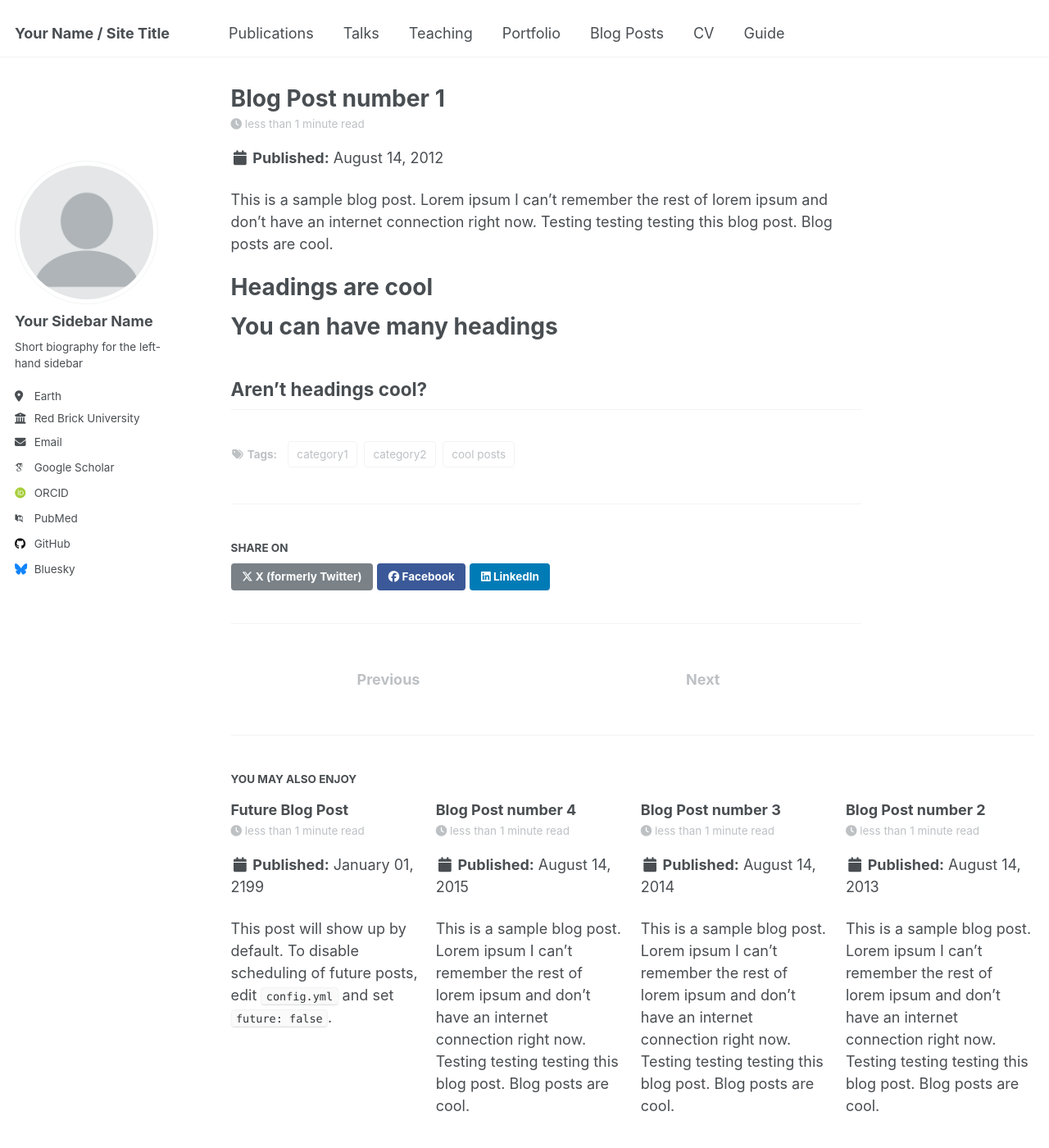
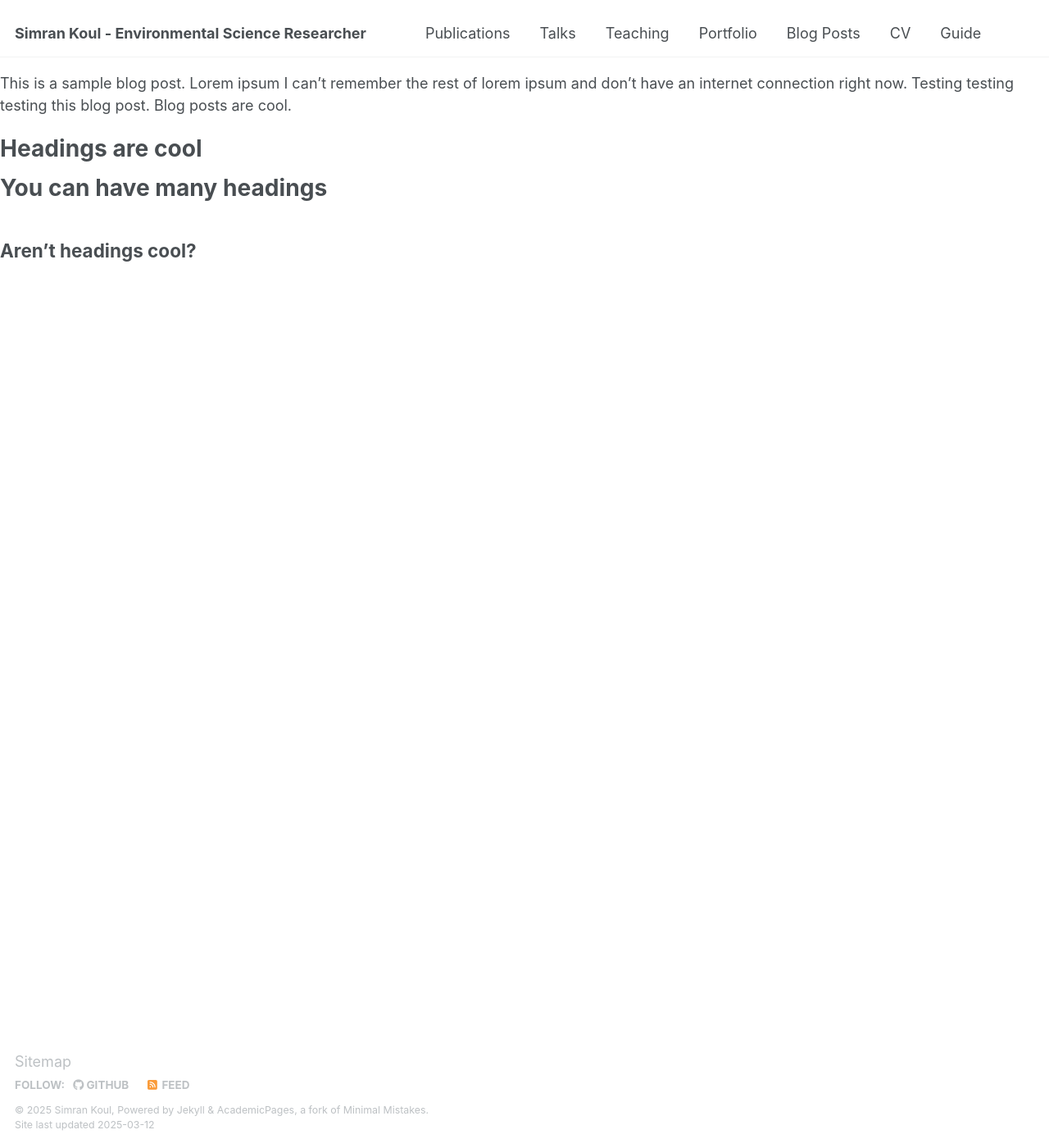
Before and after one commit to simkoul/simkoul.github.io, a Jekyll site: the page built from _posts/2012-08-14-blog-post-1.md, in a window 1280 px wide and 1400 px high. Shown: the whole window at 82% size. Built offline with Jekyll 4.4.1, drawn with Linux system fonts in a browser that asks for light colours; some web fonts are replaced; our own code applies the rules of GitHub Pages for plain Markdown files; part of the change alters nothing that is shown; some of the changed text lies outside the part shown.

Commit message:
Update _config.yml

```diff
--- a/_config.yml
+++ b/_config.yml
@@ -9,73 +9,41 @@
 # Basic Site Settings
 locale                   : "en-US"
 site_theme               : "default"
-title                    : "Your Name / Site Title"
+title                    : "Simran Koul - Environmental Science Researcher"
 title_separator          : "-"
-name                     : &name "Your Name"
-description              : &description "personal description"
-url                      : https://academicpages.github.io # the base hostname & protocol for your site e.g. "https://[your GitHub username].github.io"
-baseurl                  : "" # the subpath of your site, e.g. "/blog"
-repository               : "academicpages/academicpages.github.io"
+name                     : &name "Simran Koul"
+description              : &description "PhD Student | Environmental Science & Air Pollution Research | Geospatial & Data Analysis"
+url                      : https://simkoul.github.io
+baseurl                  : ""
+repository               : "simkoul/simkoul.github.io"
 
-# Site Author - The following control what appear as part of the author content on the side bar.
-#               If a field is blank the icon and link will not appear, otherwise it will be shown.
-#               Additional customization can be done by editing /_includes/author-profile.html
 author:
-  # Biographic information
   avatar           : "profile.png"
-  name             : "Your Sidebar Name"
-  pronouns         : # example: "she/her"
-  bio              : "Short biography for the left-hand sidebar"
-  location         : "Earth"
-  employer         : "Red Brick University"
-  uri              : # URL
-  email            : "none@example.org"
+  name             : "Simran Koul"
+  pronouns         : "she/her"
+  bio              : "PhD Student at UCSB Bren School, focusing on Environmental Science, PM2.5 pollution, and geospatial analysis."
+  location         : "Santa Barbara, CA"
+  employer         : "University of California, Santa Barbara (UCSB)"
+  uri              : "https://www.bren.ucsb.edu"
+  email            : "simran.koul@ucsb.edu"
 
   # Academic websites
-  arxiv            : # URL - Update with the correct link to your profile
   googlescholar    : "https://scholar.google.com/citations?user=PS_CX0AAAAAJ"
-  impactstory      : # URL
-  orcid            : "http://orcid.org/yourorcidurl"
-  semantic         : # URL
-  pubmed           : "https://www.ncbi.nlm.nih.gov/pubmed/?term=john+snow"
-  researchgate     : # URL
-  scopus           : # URL
+  orcid            : "https://orcid.org/0000-0000-0000-0000" # Update with actual ORCID
+  researchgate     : "https://www.researchgate.net/profile/Simran-Koul"
+  scopus           : "https://www.scopus.com/authid/detail.uri?authorId=000000000000" # Update if available
 
   # Repositories and software development
-  bitbucket        : # Username - Update with your username on the site
-  codepen          : # Username
-  dribbble         : # Username
-  github           : "academicpages"
-  kaggle           : # Username
-  stackoverflow    : # User number or user number and name (i.e., use "1" or "1/jeff-atwood")
+  github           : "simkoul"
+  kaggle           : "simkoul" # If applicable
+  stackoverflow    : "1234567/simran-koul" # Update with correct ID if needed
 
   # Social media
-  bluesky          : "bsky.app" # Replace this with you Bluesky username
-  facebook         : # Username
-  flickr           : # Username
-  foursquare       : # Username
-  goodreads        : # Username
-  google_plus      : # Username
-  keybase          : # Username
-  instagram        : # Username
-  lastfm           : # Username
-  linkedin         : # Username
-  mastodon         : # URL
-  medium           : # URL
-  pinterest        : # Username
-  soundcloud       : # Username
-  steam            : # Username
-  telegram         : # URL
-  tumblr           : # Username
-  twitter          : # Username for X / Twitter
-  vine             : # Username
-  weibo            : # Username
-  wikipedia        : # Username
-  xing             : # Username
-  youtube          : # Username
-  zhihu            : # Username
+  linkedin         : "https://www.linkedin.com/in/simran-koul-ucsb"
+  twitter          : "simrankoul_" # If you want to use Twitter/X
+  instagram        : "skoul_research" # If you decide to use IG for research content
+  bluesky          : "bsky.app/simrankoul" # If applicable
 
-# Publication Category - The following the list of publication categories and their headings
 publication_category:
   books:
     title: 'Books'
@@ -84,270 +52,83 @@ publication_category:
   conferences:
     title: 'Conference Papers'
 
-# Site Settings
-teaser                   :  # filename of teaser fallback teaser image placed in /images/, .e.g. "500x300.png"
-breadcrumbs              : false # true, false (default)
+teaser                   : "banner.png"
+breadcrumbs              : false
 words_per_minute         : 160
 future                   : true
-read_more                : "disabled" # if enabled, adds "Read more" links to excerpts
-talkmap_link             : false      #change to true to add link to talkmap on talks page
+read_more                : "disabled"
 comments:
-  provider               : # false (default), "disqus", "discourse", "facebook", "google-plus", "staticman", "custom"
-  disqus:
-    shortname            :
-  discourse:
-    server               : # https://meta.discourse.org/t/embedding-discourse-comments-via-javascript/31963 , e.g.: meta.discourse.org
-  facebook:
-    appid                :
-    num_posts            : # 5 (default)
-    colorscheme          : # "light" (default), "dark"
-staticman:
-  allowedFields          : ['name', 'email', 'url', 'message']
-  branch                 : "gh-pages" # "master", "gh-pages"
-  commitMessage          : "New comment."
-  filename               : comment-{@timestamp}
-  format                 : "yml"
-  moderation             : true
-  path                   : "_data/comments/{options.slug}"
-  requiredFields         : ['name', 'email', 'message']
-  transforms:
-    email                : "md5"
-  generatedFields:
-    date:
-      type               : "date"
-      options:
-        format           : "iso8601" # "iso8601" (default), "timestamp-seconds", "timestamp-milliseconds"
-atom_feed:
-  hide                   : false     # change to true to hide the RSS feed in the footer
-  path                   : # blank (default) uses feed.xml
+  provider               : "false"
 
+analytics:
+  provider               : "google"
+  google:
+    tracking_id          : "UA-000000-2" # Update with actual tracking ID
 
-# SEO Related
-google_site_verification :
-bing_site_verification   :
-alexa_site_verification  :
-yandex_site_verification :
-
-
-# Social Sharing
-twitter:
-  username               : &twitter
-facebook:
-  username               :
-  app_id                 :
-  publisher              :
-og_image                 :  # Open Graph/Twitter default site image
-# For specifying social profiles
-# - https://developers.google.com/structured-data/customize/social-profiles
-social:
-  type                   : # Person or Organization (defaults to Person)
-  name                   : # If the user or organization name differs from the site's name
-  links: # An array of links to social media profiles
-
-
-# Analytics
-analytics:
-  provider               :  "false" # false (default), "google", "google-universal", "google-analytics-4", "custom"
-  google:
-    tracking_id          :
-
-
-# Reading Files
-include:
-  - .htaccess
-  - _pages
-  - files
-exclude:
-  - "*.sublime-project"
-  - "*.sublime-workspace"
-  - .asset-cache
-  - .bundle
-  - .github
-  - .jekyll-assets-cache
-  - .sass-cache
-  - assets/js/_main.js
-  - assets/js/plugins
-  - assets/js/vendor
-  - CHANGELOG
-  - Capfile
-  - config
-  - Dockerfile
-  - Gemfile
-  - Gruntfile.js
-  - gulpfile.js
-  - LICENSE
-  - local
-  - log
-  - node_modules
-  - package.json*
-  - Rakefile
-  - README
-  - tmp
-  - vendor
-keep_files:
-  - .git
-  - .svn
-encoding: "utf-8"
-markdown_ext: "markdown,mkdown,mkdn,mkd,md"
-
-
-# Conversion
-markdown: kramdown
-highlighter: rouge
-lsi: false
-excerpt_separator: "\n\n"
-incremental: false
-
-
-# Markdown Processing
-kramdown:
-  input: GFM
-  hard_wrap: false
-  auto_ids: true
-  footnote_nr: 1
-  entity_output: as_char
-  toc_levels: 1..6
-  smart_quotes: lsquo,rsquo,ldquo,rdquo
-  enable_coderay: false
-
-
-# These settings control the types of collections used by the template
-collections:
-  teaching:
-    output: true
-    permalink: /:collection/:path/
-  publications:
-    output: true
-    permalink: /:collection/:path/
-  portfolio:
-    output: true
-    permalink: /:collection/:path/
-  talks:
-    output: true
-    permalink: /:collection/:path/
-
-
-# These settings control how pages and collections are included in the site
-defaults:
-  # _posts
-  - scope:
-      path: ""
-      type: posts
-    values:
-      layout: single
-      author_profile: true
-      read_time: true
-      comments: true
-      share: true
-      related: true
-  # _pages
-  - scope:
-      path: ""
-      type: pages
-    values:
-      layout: single
-      author_profile: true
-  # _teaching
-  - scope:
-      path: ""
-      type: teaching
-    values:
-      layout: single
-      author_profile: true
-      share: true
-      comments: true
-  # _publications
-  - scope:
-      path: ""
-      type: publications
-    values:
-      layout: single
-      author_profile: true
-      share: true
-      comments: true
-  # _portfolio
-  - scope:
-      path: ""
-      type: portfolio
-    values:
-      layout: single
-      author_profile: true
-      share: true
-      comment: true
-  # _talks
-  - scope:
-      path: ""
-      type: talks
-    values:
-      layout: talk
-      author_profile: true
-      share: true
-
-
-# Sass/SCSS
 sass:
   sass_dir: _sass
-  style: compressed # http://sass-lang.com/documentation/file.SASS_REFERENCE.html#output_style
+  style: compressed
+locale                   : "en-US"
+site_theme               : "default"
+title                    : "Simran Koul - Environmental Science Researcher"
+title_separator          : "-"
+name                     : &name "Simran Koul"
+description              : &description "PhD Student | Environmental Science & Air Pollution Research | Geospatial & Data Analysis"
+url                      : https://simkoul.github.io
+baseurl                  : ""
+repository               : "simkoul/simkoul.github.io"
 
+author:
+  avatar           : "profile.png"
+  name             : "Simran Koul"
+  pronouns         : "she/her"
+  bio              : "PhD Student at UCSB Bren School, focusing on Environmental Science, PM2.5 pollution, and geospatial analysis."
+  location         : "Santa Barbara, CA"
+  employer         : "University of California, Santa Barbara (UCSB)"
+  uri              : "https://www.bren.ucsb.edu"
+  email            : "simran.koul@ucsb.edu"
 
-# Outputting
+  # Academic websites
+  googlescholar    : "https://scholar.google.com/citations?user=PS_CX0AAAAAJ"
+  orcid            : "https://orcid.org/0000-0000-0000-0000" # Update with actual ORCID
+  researchgate     : "https://www.researchgate.net/profile/Simran-Koul"
+  scopus           : "https://www.scopus.com/authid/detail.uri?authorId=000000000000" # Update if available
+
+  # Repositories and software development
+  github           : "simkoul"
+  kaggle           : "simkoul" # If applicable
+  stackoverflow    : "1234567/simran-koul" # Update with correct ID if needed
+
+  # Social media
+  linkedin         : "https://www.linkedin.com/in/simran-koul-ucsb"
+  twitter          : "simrankoul_" # If you want to use Twitter/X
+  instagram        : "skoul_research" # If you decide to use IG for research content
+  bluesky          : "bsky.app/simrankoul" # If applicable
+
+publication_category:
+  books:
+    title: 'Books'
+  manuscripts:
+    title: 'Journal Articles'
+  conferences:
+    title: 'Conference Papers'
+
+teaser                   : "banner.png"
+breadcrumbs              : false
+words_per_minute         : 160
+future                   : true
+read_more                : "disabled"
+comments:
+  provider               : "false"
+
+analytics:
+  provider               : "google"
+  google:
+    tracking_id          : "UA-000000-2" # Update with actual tracking ID
+
+sass:
+  sass_dir: _sass
+  style: compressed
+
 permalink: /:categories/:title/
-# paginate: 5 # amount of posts to show
-# paginate_path: /page:num/
-timezone: Etc/UTC # http://en.wikipedia.org/wiki/List_of_tz_database_time_zones
-
-
-# Plugins
-plugins:
-  - jekyll-feed
-  - jekyll-gist
-  - jekyll-paginate
-  - jekyll-sitemap
-  - jekyll-redirect-from
-  - jemoji
-
-# Mimic GitHub Pages with --safe
-whitelist:
-  - jekyll-feed
-  - jekyll-gist
-  - jekyll-paginate
-  - jekyll-sitemap
-  - jekyll-redirect-from
-  - jemoji
-
-
-# Archives
-#  Type
-#  - GitHub Pages compatible archive pages built with Liquid ~> type: liquid (default)
-#  - Jekyll Archives plugin archive pages ~> type: jekyll-archives
-#  Path (examples)
-#  - Archive page should exist at path when using Liquid method or you can
-#    expect broken links (especially with breadcrumbs enabled)
-#  - <base_path>/tags/my-awesome-tag/index.html ~> path: /tags/
-#  - <base_path/categories/my-awesome-category/index.html ~> path: /categories/
-#  - <base_path/my-awesome-category/index.html ~> path: /
-category_archive:
-  type: liquid
-  path: /categories/
-tag_archive:
-  type: liquid
-  path: /tags/
-# https://github.com/jekyll/jekyll-archives
-# jekyll-archives:
-#   enabled:
-#     - categories
-#     - tags
-#   layouts:
-#     category: archive-taxonomy
-#     tag: archive-taxonomy
-#   permalinks:
-#     category: /categories/:name/
-#     tag: /tags/:name/
-
-
-# HTML Compression
-# - http://jch.penibelst.de/
-compress_html:
-  clippings: all
-  ignore:
-    envs: development
+timezone: America/Los_Angeles
```
